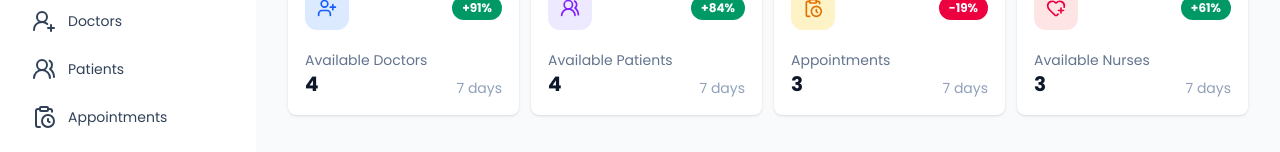
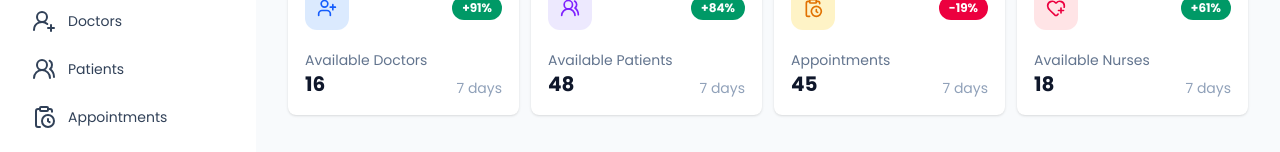
Before and after one commit to ataullaharabzai/Hospital-M.S, a React (Vite) app: page /sidebar in a window 1280 px wide. Shown: the part 203-355 px from the top of the page. Built offline with nearby package versions, Linux system fonts and the light colour scheme.

Commit message:
fetched data bug fixed

```diff
--- a/src/pages/Dashboard.jsx
+++ b/src/pages/Dashboard.jsx
@@ -48,7 +48,7 @@ function Dashboard() {
             <StateCard
               icon={UserPlus}
               name={`Available Doctors`}
-              counter={doctors.length}
+              counter={doctors.length * 4}
               percentage={`+91%`}
               iconColor="bg-blue-100 text-blue-600"
               percentageColor="bg-emerald-600"
@@ -58,7 +58,7 @@ function Dashboard() {
             <StateCard
               icon={UsersRound}
               name={`Available Patients`}
-              counter={patients.length}
+              counter={patients.length * 12}
               percentage={`+84%`}
               iconColor="bg-violet-100 text-violet-600"
               percentageColor="bg-emerald-600"
@@ -68,7 +68,7 @@ function Dashboard() {
             <StateCard
               icon={ClipboardClock}
               name={`Appointments`}
-              counter={appointments.length}
+              counter={appointments.length * 15}
               percentage={`-19%`}
               iconColor="bg-amber-100 text-amber-600"
               percentageColor="bg-rose-600"
@@ -78,7 +78,7 @@ function Dashboard() {
             <StateCard
               icon={HeartPlus}
               name={`Available Nurses`}
-              counter={nurses.length}
+              counter={nurses.length * 6}
               percentage={`+61%`}
               iconColor="bg-rose-100 text-rose-600"
               percentageColor="bg-emerald-600"
```
